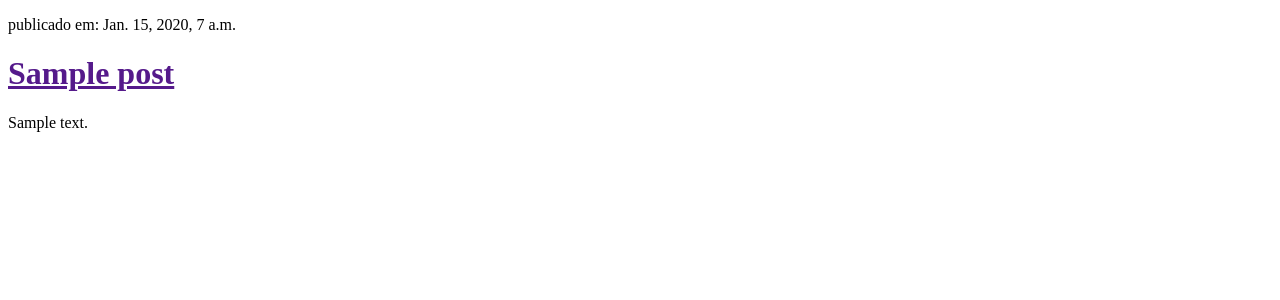
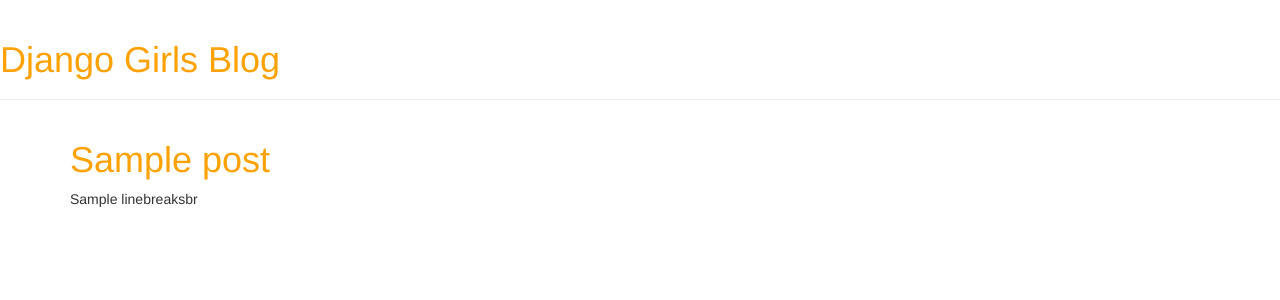
Before and after one commit to fersoftware/my-first-blog, a Django app: template blog/templates/blog/post_list.html in a window 1280 px wide. Shown: the top 300 px of the page. Run offline with Django 3.2, Linux system fonts and the light colour scheme; tables that the repository leaves empty hold one stand-in row (values such as "Sample post"); the template is opened without the code that fills it: values that come from a table or form of the project are taken from there, most other values are stand-ins (such as "Sample title", 1, 10 or a date in 2020); some libraries are stand-ins or nearby versions.

Commit message:
Added view and template for detailed blog post as well as CSS for the site.

```diff
--- /dev/null
+++ b/blog/blog.css
@@ -0,0 +1,3 @@
+h1 a {
+    color: #FCA205;
+}
--- /dev/null
+++ b/blog/templates/blog/base.html
@@ -0,0 +1,23 @@
+{% load static %}
+<html>
+    <head>
+        <title>Django Girls blog</title>
+        <link rel="stylesheet" href="//maxcdn.bootstrapcdn.com/bootstrap/3.2.0/css/bootstrap.min.css">
+        <link rel="stylesheet" href="//maxcdn.bootstrapcdn.com/bootstrap/3.2.0/css/bootstrap-theme.min.css">
+        <link href='//fonts.googleapis.com/css?family=Lobster&subset=latin,latin-ext' rel='stylesheet' type='text/css'>
+        <link rel="stylesheet" href="{% static 'css/blog.css' %}">
+    </head>
+    <body>
+    <div class="page-header">
+        <h1><a href="/">Django Girls Blog</a></h1>
+    </div>
+    <div class="content container">
+        <div class="row">
+            <div class="col-md-8">
+            {% block content %}
+            {% endblock %}
+            </div>
+        </div>
+    </div>
+	</body>
+</html>
--- a/blog/templates/blog/post_list.html
+++ b/blog/templates/blog/post_list.html
@@ -1,20 +1,10 @@
-<!doctype html>
-<html lang="pt-BR">
-<head>
-    <meta charset="UTF-8">
-    <meta name="viewport"
-          content="width=device-width, user-scalable=no, initial-scale=1.0, maximum-scale=1.0, minimum-scale=1.0">
-    <meta http-equiv="X-UA-Compatible" content="ie=edge">
-    <title>HELLO WORLD</title>
-</head>
-<body>
-<div>
-{% for post in posts %}
-    <p>publicado em: {{ post.published_date }}</p>
-        <h1><a href="">{{ post.title }}</a></h1>
-	<p>{{ post.text|linebreaksbr }}</p>
-{% endfor %}
+{% extends 'blog/base.html' %}
 
-</div>
-</body>
-</html>
+{% block content %}
+    {% for post in posts %}
+        <div class="post">
+           <h1><a href="{% url 'post_detail' pk=post.pk %}">{{ post.title }}</a></h1>
+            <p>{{linebreaksbr }}</p>
+        </div>
+    {% endfor %}
+{% endblock %}
--- a/blog/urls.py
+++ b/blog/urls.py
@@ -3,4 +3,5 @@
 
 urlpatterns = [
     path('', views.post_list, name='post_list'),
+	path('post/<int:pk>/', views.post_detail, name='post_detail'),
 ]
```
Also changed, not shown: blog/templates/blog/post_detail.html (added, +12 -0 lines), blog/views.py (+7 -2 lines).
